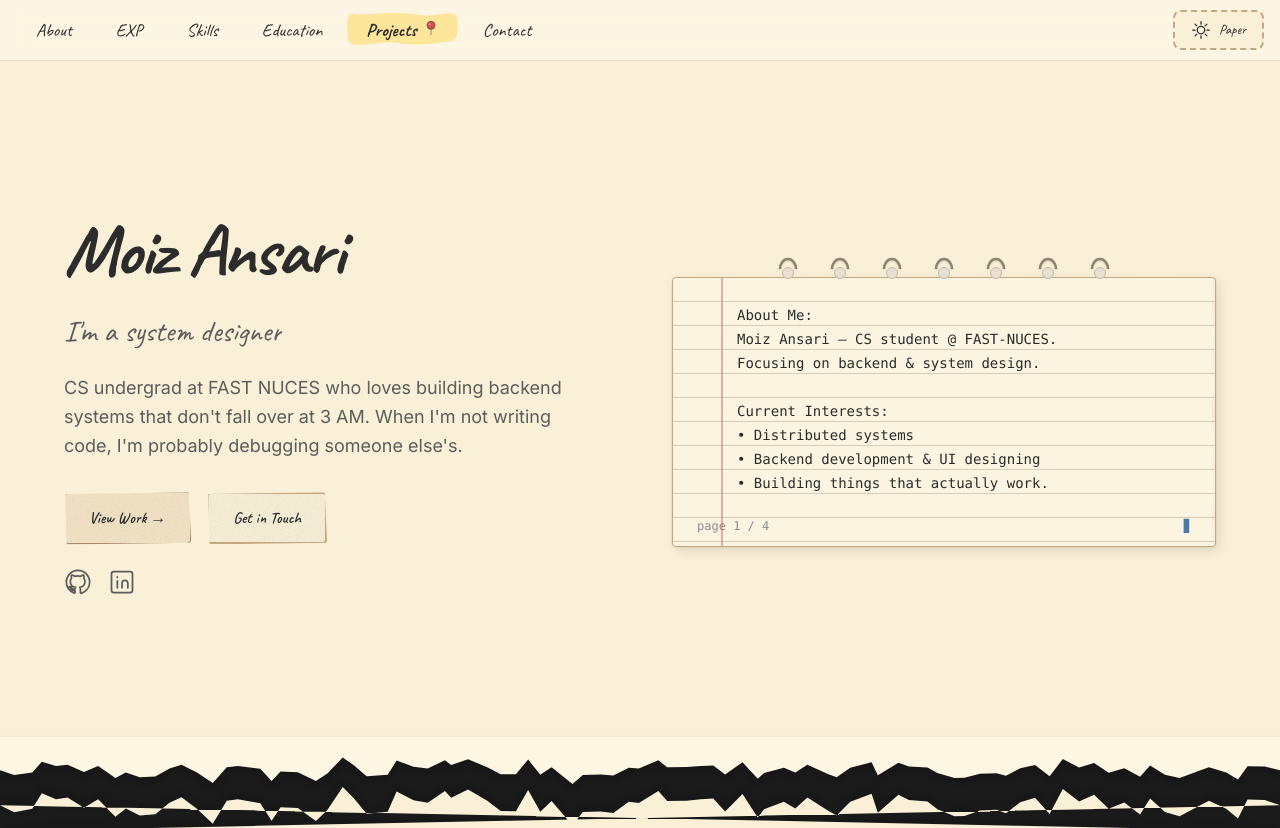
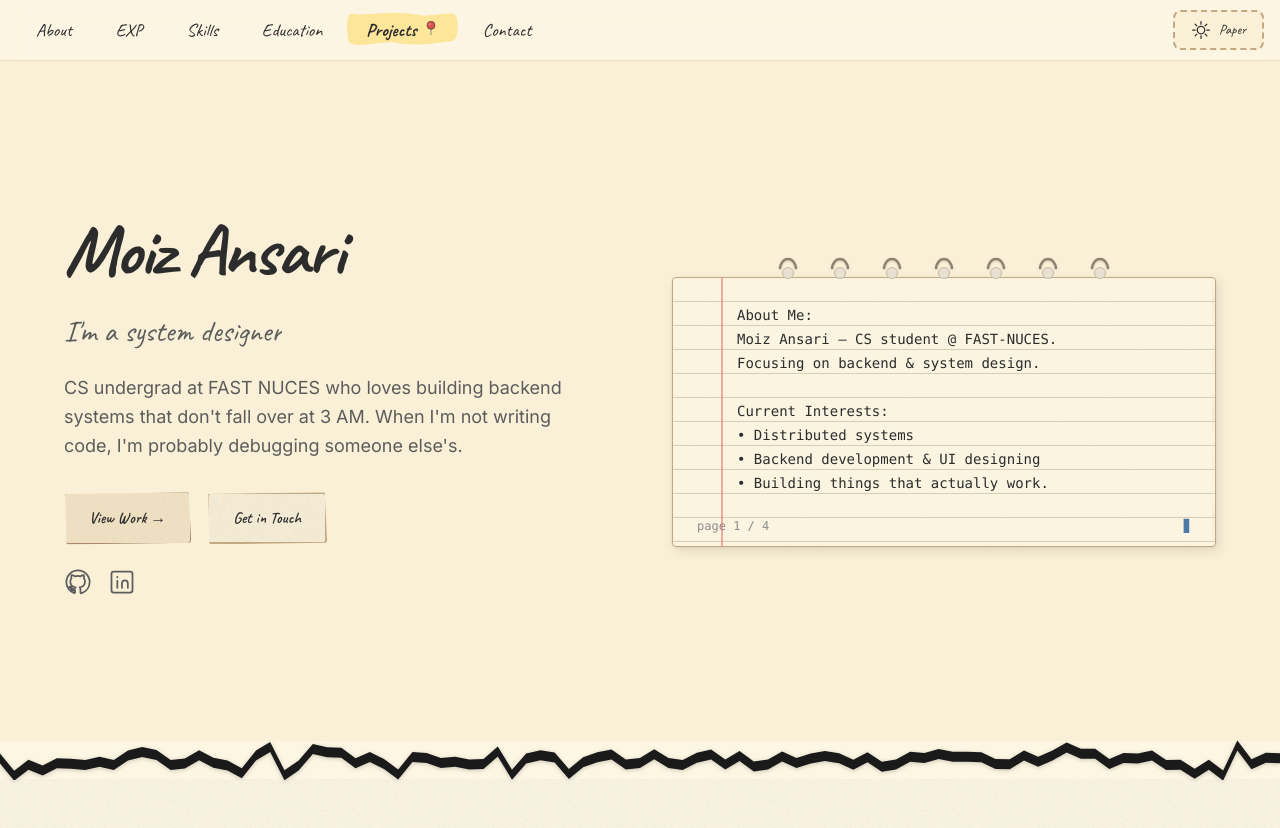
Before and after one commit to muhammad-moiz-ansari/paper-portfolio-website, a Next.js app: page / in a window 1280 px wide. Shown: the top 828 px of the page. Built offline with nearby package versions, Linux system fonts and the light colour scheme.

Commit message:
fix: decrease the torn edge gap and fix the inconsistent crossing lines

```diff
--- a/src/components/torn-edge.tsx
+++ b/src/components/torn-edge.tsx
@@ -3,22 +3,20 @@
 /**
  * TornEdge — A torn/ripped paper edge divider
  *
- * Creates two interlocking torn halves with highly irregular, jagged paths
- * that look like actual ripped paper. The top half's bottom edge and the
- * bottom half's top edge are generated from the same base line — peaks on
- * one match valleys on the other — with a 10-20px gap between revealing
- * a dark background underneath.
+ * Renders a single dark torn "strip" sitting at the seam between two
+ * sections. Both edges of the strip (the one touching the section above,
+ * and the one touching the section below) are generated from the SAME
+ * underlying jagged wobble, just offset by the strip's thickness — so they
+ * read as the two edges of one continuous tear, not two unrelated shapes.
  *
- * Uses CSS filter: drop-shadow() (not box-shadow) so shadows follow the
- * jagged contour. Works in both paper (light) and chalkboard (dark) themes.
+ * This is a single closed, non-self-intersecting polygon: top edge traced
+ * left-to-right, bottom edge traced right-to-left, closed.
  */
 
 import React, { useMemo } from "react";
 
 interface TornEdgeProps {
   className?: string;
-  /** Flip the edge vertically */
-  flip?: boolean;
   /** Deterministic seed for reproducible randomness */
   seed?: number;
 }
@@ -30,134 +28,94 @@ interface TornEdgeProps {
 function mulberry32(seed: number) {
   let t = seed;
   return () => {
-    t = (t + 0x6D2B79F5) | 0;
+    t = (t + 0x6d2b79f5) | 0;
     let x = Math.imul(t ^ (t >>> 15), 1 | t);
     x = (x + Math.imul(x ^ (x >>> 7), 61 | x)) ^ x;
     return ((x ^ (x >>> 14)) >>> 0) / 4294967296;
   };
 }
 
+const SVG_WIDTH = 1200;
+const SVG_HEIGHT = 40;
+const BAND_BASELINE = SVG_HEIGHT / 2; // center of the torn strip
+const BAND_THICKNESS = 10; // vertical distance between the two edges
+
 /**
- * Generate a jagged torn-paper edge as an array of {x, y} points.
- * Highly irregular with varied step sizes and peak heights.
+ * Generate ONE shared jagged wobble sampled across the width. Both the top
+ * and bottom edges of the strip will be built from this same array, offset
+ * by +/- half the band thickness — so they're guaranteed to be "the same
+ * crack", just parallel copies of it, rather than two independently random
+ * shapes that happen to sit near each other.
  */
-function generateTornLine(
-  width: number,
-  baseY: number,
-  rand: () => number,
-  segments: number = 80,
-): { x: number; y: number }[] {
-  const points: { x: number; y: number }[] = [{ x: 0, y: baseY }];
-
-  for (let i = 1; i < segments; i++) {
-    // Irregular x spacing — not evenly distributed
-    const baseX = (i / segments) * width;
-    const xJitter = (rand() - 0.5) * (width / segments) * 0.6;
-    const x = Math.max(1, Math.min(width - 1, baseX + xJitter));
-
-    // Varied amplitude — mix of tiny rips and bigger tears
-    const isBigTear = rand() > 0.75;
+function buildWobble(rand: () => number, segments: number): number[] {
+  const wobble: number[] = [];
+  for (let i = 0; i <= segments; i++) {
+    const isBigTear = rand() > 0.7;
     const amplitude = isBigTear
-      ? 8 + rand() * 14 // big tear: 8-22px
-      : 2 + rand() * 7; // small rip: 2-9px
-    const direction = rand() > 0.5 ? 1 : -1;
-    const y = baseY + direction * amplitude;
-
-    points.push({ x, y });
+      ? 6 + rand() * 10 // big tear: 6-16px
+      : 1.5 + rand() * 4.5; // small rip: 1.5-6px
+    const direction = rand() > 0.5 ? -1 : 1;
+    wobble.push(direction * amplitude);
   }
-
-  points.push({ x: width, y: baseY });
-  return points;
+  return wobble;
 }
 
-/**
- * Convert a point array to an SVG path using line segments (L commands)
- * for a sharp, jagged look — no smooth curves.
- */
-function pointsToPath(points: { x: number; y: number }[]): string {
-  if (points.length === 0) return "";
-  let d = `M${points[0].x.toFixed(1)},${points[0].y.toFixed(1)}`;
-  for (let i = 1; i < points.length; i++) {
-    d += ` L${points[i].x.toFixed(1)},${points[i].y.toFixed(1)}`;
-  }
-  return d;
-}
+export function TornEdge({ className = "", seed = 42 }: TornEdgeProps) {
+  const path = useMemo(() => {
+    const rand = mulberry32(seed);
+    const segments = 90;
+    const wobble = buildWobble(rand, segments);
 
-const SVG_WIDTH = 1200;
-const TOP_HEIGHT = 40;
-const BOTTOM_HEIGHT = 40;
-const GAP = 14; // px gap between halves showing dark bg
+    const xAt = (i: number) => (i / segments) * SVG_WIDTH;
+    const topY = (i: number) =>
+      BAND_BASELINE - BAND_THICKNESS / 2 + wobble[i];
+    const bottomY = (i: number) =>
+      BAND_BASELINE + BAND_THICKNESS / 2 + wobble[i];
 
-export function TornEdge({ className = "", flip = false, seed = 42 }: TornEdgeProps) {
-  const { topPath, bottomPath } = useMemo(() => {
-    const rand = mulberry32(seed);
-    const tornLine = generateTornLine(SVG_WIDTH, 28, rand, 90);
+    const parts: string[] = [];
 
-    // Top half: from 0,0 across the top edge → down to the torn line → back
-    let top = `M0,0 L${SVG_WIDTH},0`;
-    // Walk the torn line left to right for the bottom edge of the top half
-    for (const pt of tornLine) {
-      top += ` L${pt.x.toFixed(1)},${pt.y.toFixed(1)}`;
+    // Top edge, left -> right
+    parts.push(`M${xAt(0).toFixed(1)},${topY(0).toFixed(1)}`);
+    for (let i = 1; i <= segments; i++) {
+      parts.push(`L${xAt(i).toFixed(1)},${topY(i).toFixed(1)}`);
     }
-    top += " Z";
 
-    // Bottom half: shifted down by GAP so peaks on top → valleys on bottom
-    // Walk the torn line right to left (reversed) for the top edge of the bottom half
-    let bottom = "";
-    const reversed = [...tornLine].reverse();
-    bottom = `M${reversed[0].x.toFixed(1)},${(reversed[0].y + GAP).toFixed(1)}`;
-    for (let i = 1; i < reversed.length; i++) {
-      bottom += ` L${reversed[i].x.toFixed(1)},${(reversed[i].y + GAP).toFixed(1)}`;
+    // Bottom edge, right -> left (same wobble array, so it's the same
+    // crack shape as the top edge, just shifted down by BAND_THICKNESS)
+    for (let i = segments; i >= 0; i--) {
+      parts.push(`L${xAt(i).toFixed(1)},${bottomY(i).toFixed(1)}`);
     }
-    bottom += ` L0,${TOP_HEIGHT + GAP + BOTTOM_HEIGHT} L${SVG_WIDTH},${TOP_HEIGHT + GAP + BOTTOM_HEIGHT} Z`;
 
-    return { topPath: top, bottomPath: bottom };
+    parts.push("Z");
+    return parts.join(" ");
   }, [seed]);
-
-  // Total height = top part + gap + bottom part
-  const totalHeight = TOP_HEIGHT + GAP + BOTTOM_HEIGHT;
 
   return (
     <div
-      className={`relative w-full ${flip ? "rotate-180" : ""} ${className}`}
+      className={`relative w-full ${className}`}
       aria-hidden="true"
       style={{
-        height: `${totalHeight}px`,
+        height: `${SVG_HEIGHT}px`,
         zIndex: 5,
-        marginTop: "-4px",
-        marginBottom: "-4px",
+        marginTop: "-1px",
+        marginBottom: "-1px",
       }}
     >
-      {/* Dark gap background — visible between the two torn halves */}
-      <div
-        className="absolute inset-0"
-        style={{ background: "var(--torn-edge-gap, #1a1a1a)" }}
-      />
-
-      {/* Top torn half — bottom edge of the section above */}
       <svg
-        viewBox={`0 0 ${SVG_WIDTH} ${TOP_HEIGHT + 10}`}
+        viewBox={`0 0 ${SVG_WIDTH} ${SVG_HEIGHT}`}
         preserveAspectRatio="none"
-        className="absolute top-0 left-0 w-full"
+        className="absolute top-0 left-0 w-full h-full"
         style={{
-          height: `${TOP_HEIGHT + 6}px`,
-          filter: "drop-shadow(0 3px 3px var(--torn-edge-shadow))",
+          // Single color variable with a safe fallback — the previous
+          // version split this into --torn-edge-top / --torn-edge-bottom /
+          // --torn-edge-gap / --torn-edge-shadow with no fallback values,
+          // so any one of them being undefined in the stylesheet caused
+          // inconsistent/wrong colors. One variable, one fallback, always
+          // renders correctly even before any theme CSS is wired up.
+          filter: "drop-shadow(0 1px 2px rgba(0, 0, 0, 0.2))",
         }}
       >
-        <path d={topPath} fill="var(--torn-edge-top)" />
-      </svg>
-
-      {/* Bottom torn half — top edge of the section below */}
-      <svg
-        viewBox={`0 0 ${SVG_WIDTH} ${TOP_HEIGHT + GAP + BOTTOM_HEIGHT}`}
-        preserveAspectRatio="none"
-        className="absolute bottom-0 left-0 w-full"
-        style={{
-          height: `${BOTTOM_HEIGHT + GAP + 6}px`,
-          filter: "drop-shadow(0 -3px 3px var(--torn-edge-shadow))",
-        }}
-      >
-        <path d={bottomPath} fill="var(--torn-edge-bottom)" />
+        <path d={path} fill="var(--torn-edge-dark, #1a1a1a)" stroke="none" />
       </svg>
     </div>
   );
--- a/src/data/notepad-pages.ts
+++ b/src/data/notepad-pages.ts
@@ -44,7 +44,7 @@ export const notepadPages: NotepadPage[] = [
     lines: [
       "Favorite Quote:",
       "",
-      "If you don’t build your dream,someone will hire ",
+      "If you don’t build your dream, someone will hire ",
       "you to build theirs",
     ],
   },
```
